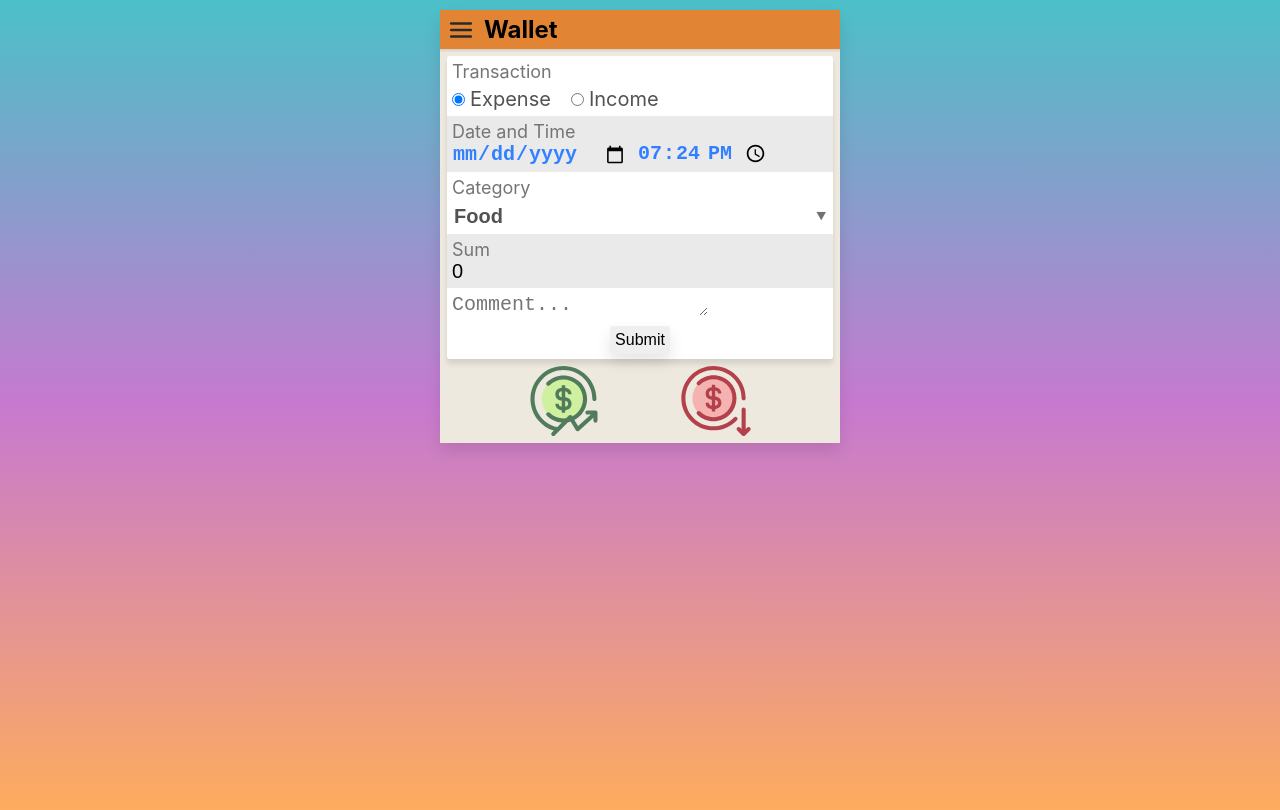
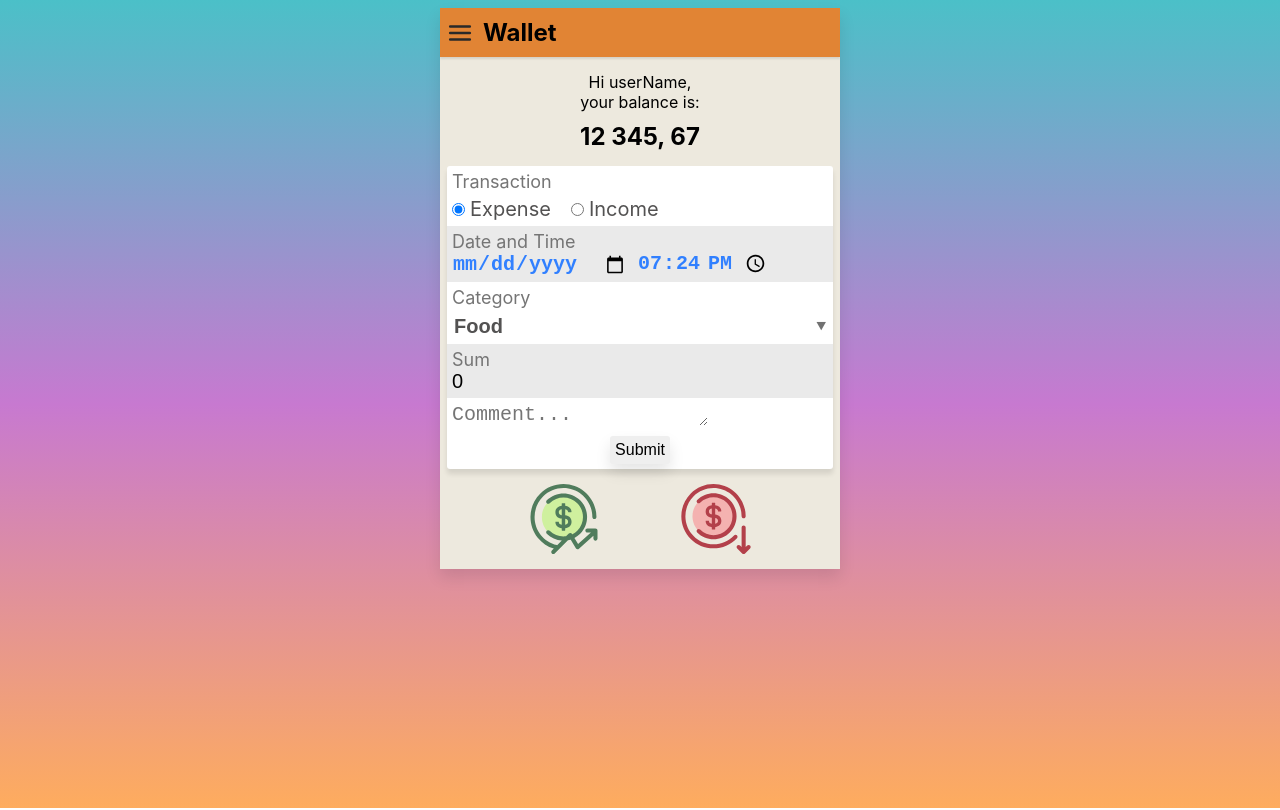
Before and after one commit to mykhailotsynkevych/react-app-wallet, a React (Create React App) app: page / in a window 1280 px wide. Built offline with nearby package versions, Linux system fonts and the light colour scheme.

Commit message:
add component TotalBalance

```diff
--- a/src/App.css
+++ b/src/App.css
@@ -1,5 +1,5 @@
 .App {
-  padding-top: 10px;
+  padding-top: 8px;
   background: linear-gradient(
     to bottom,
     #4bc0c8,
@@ -15,7 +15,7 @@
   flex-direction: column;
   position: relative;
   width: 400px;
-  min-height: 419px;
+  min-height: 547px;
   margin-left: auto;
   margin-right: auto;
   overflow: hidden;
--- a/src/App.js
+++ b/src/App.js
@@ -35,6 +35,7 @@ class App extends Component {
 
   render() {
     const { activePage, isMenuOpen, headerTitle } = this.state;
+
     return (
       <div className="App">
         <div className="pageWrapper">
--- a/src/components/Header/Header.styled.js
+++ b/src/components/Header/Header.styled.js
@@ -3,7 +3,7 @@ import styled from "styled-components";
 const StyledHeaderWrapper = styled.header`
   display: flex;
   align-items: center;
-  padding: 5px 8px;
+  padding: 10px 7px;
   background-color: rgb(225, 132, 52);
   box-shadow: 0px 2px 2px rgb(0 0 0 / 10%);
 `;
--- a/src/components/Menu/Menu.styled.js
+++ b/src/components/Menu/Menu.styled.js
@@ -1,7 +1,7 @@
 import styled from "styled-components";
 
 const StyledMenuWrapper = styled.div`
-top: 37.5px;
+top: 47.5px;
   width: 40%;
   height: 91.8%;
   background-color: white;
--- /dev/null
+++ b/src/components/TotalBalance/TotalBalance.jsx
@@ -0,0 +1,11 @@
+import s from "./TotalBalance.module.css";
+
+const TotalBalance = () => {
+    return (
+<div className={s.totalBalanceWrapper}>
+    <p className={s.totalBalanceGreeting}>Hi userName,<br /> your balance is:</p>
+    <h2 className={s.totalBalanceSumm}>12 345, 67</h2>
+</div>
+    );
+  };
+  export default TotalBalance;
--- /dev/null
+++ b/src/components/TotalBalance/TotalBalance.module.css
@@ -0,0 +1,9 @@
+.totalBalanceWrapper {
+    margin: 15px 7px;
+    /* display: flex;
+    align-items: flex-end; */
+}
+
+.totalBalanceSumm {
+    margin-top: 10px;
+}
--- a/src/components/TransactionForm/TransactionForm.jsx
+++ b/src/components/TransactionForm/TransactionForm.jsx
@@ -4,15 +4,16 @@ import s from "./TransactionForm.module.css";
 const curDate = new Date().toLocaleDateString().split(".").reverse().join("-");
 const curTime = new Date().toTimeString().slice(0, 5);
 
+
+
 const INITIAL_STATE = {
-  transaction: "Expense",
+  transaction: "expense",
   date: curDate,
   time: curTime,
   category: "Food",
   sum: 0,
   comment: "",
 };
-
 
 class TransactionForm extends Component {
   state = {
@@ -21,11 +22,13 @@ class TransactionForm extends Component {
 
   handleChange = (e) => {
     const { name, value } = e.target;
+    console.log(name, value);
     this.setState({ [name]: value });
   };
 
   render() {
     const { time, date, category, sum, comment } = this.state;
+
     return (
       <form
         name="transactionForm"
@@ -113,6 +116,7 @@ class TransactionForm extends Component {
 
         <label>
           <textarea
+            type="text"
             name="comment"
             rows="1"
             placeholder="Comment..."
--- a/src/components/TransactionForm/TransactionForm.module.css
+++ b/src/components/TransactionForm/TransactionForm.module.css
@@ -3,7 +3,7 @@
   flex-direction: column;
   background-color: white;
   box-shadow: 0px 5px 5px rgb(0 0 0 / 10%);
-  margin: 7px;
+  margin: 0px 7px;
   border-radius: 3px;
 }
 
--- a/src/pages/MainPage/MainPage.jsx
+++ b/src/pages/MainPage/MainPage.jsx
@@ -1,3 +1,4 @@
+import TotalBalance from "../../components/TotalBalance/TotalBalance";
 import TransactionForm from "../../components/TransactionForm/TransactionForm";
 import s from "./MainPage.module.css";
 import sprite from "../.././icons/sprite.svg";
@@ -5,6 +6,7 @@ import sprite from "../.././icons/sprite.svg";
 const MainPage = ({ handleActivePage }) => {
   return (
     <main>
+      <TotalBalance />
       <TransactionForm handleActivePage={handleActivePage}/>
       <div className={s.btnTransactionWrapper}>
         <button
--- a/src/pages/MainPage/MainPage.module.css
+++ b/src/pages/MainPage/MainPage.module.css
@@ -1,7 +1,7 @@
 .btnTransactionWrapper {
 display: flex;
 justify-content: space-evenly;
-margin: 7px;
+margin: 15px 7px;
 }
 
 .btnTransaction {
```
